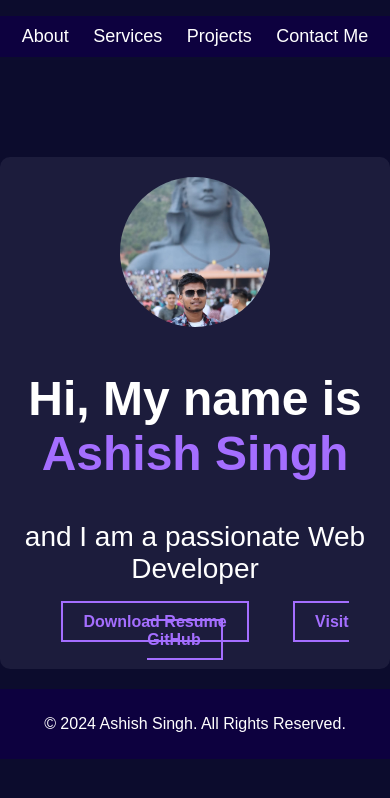
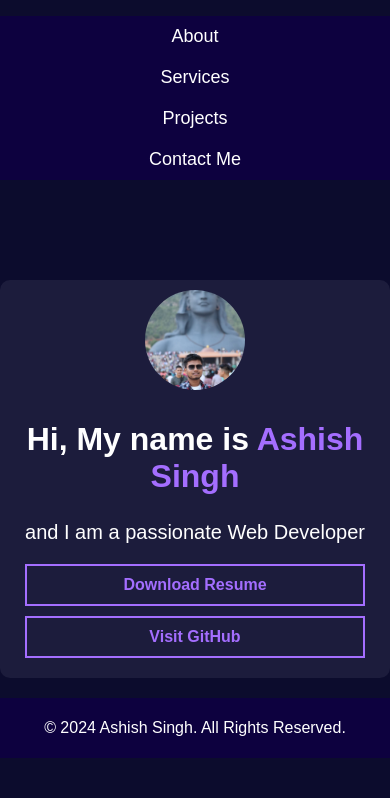
Before and after one commit to ashishgithuba/my_portfolio, a plain HTML site: page index.html in a window 390 px wide. Drawn offline with Linux system fonts and the light colour scheme.

Commit message:
style.css

```diff
--- a/style.css
+++ b/style.css
@@ -30,10 +30,10 @@ header nav ul li a {
 }
 
 .profile-photo {
-    width: 150px; /* Set the desired width */
-    height: 150px; /* Set the desired height */
-    border-radius: 50%; /* Make it circular */
-    object-fit: cover; /* Ensure the image covers the entire area */
+    width: 150px;
+    height: 150px;
+    border-radius: 50%;
+    object-fit: cover;
 }
 
 #intro h1 {
@@ -67,7 +67,7 @@ header nav ul li a {
 
 /* Section Styles */
 section {
-    display: none; /* Hide all sections by default */
+    display: none;
     padding: 20px;
     margin-top: 20px;
     background-color: #1c1c3c;
@@ -75,11 +75,11 @@ section {
 }
 
 section.hidden {
-    display: none; /* Keep hidden sections not displayed */
+    display: none;
 }
 
 section:not(.hidden) {
-    display: block; /* Show active section */
+    display: block;
 }
 
 h2 {
@@ -109,3 +109,45 @@ footer {
     background-color: #0d013f;
     color: white;
 }
+
+/* Media Query for Mobile Devices */
+@media (max-width: 768px) {
+    header nav ul {
+        display: flex;
+        flex-direction: column;
+        padding: 0;
+    }
+
+    header nav ul li {
+        display: block;
+        margin: 10px 0;
+    }
+
+    #intro h1 {
+        font-size: 32px;
+    }
+
+    #intro p {
+        font-size: 20px;
+    }
+
+    .profile-photo {
+        width: 100px;
+        height: 100px;
+    }
+
+    .buttons a.btn {
+        display: block;
+        width: 80%;
+        margin: 10px auto;
+    }
+
+    section {
+        padding: 10px;
+        margin-top: 10px;
+    }
+
+    footer {
+        padding: 5px;
+    }
+}
```
